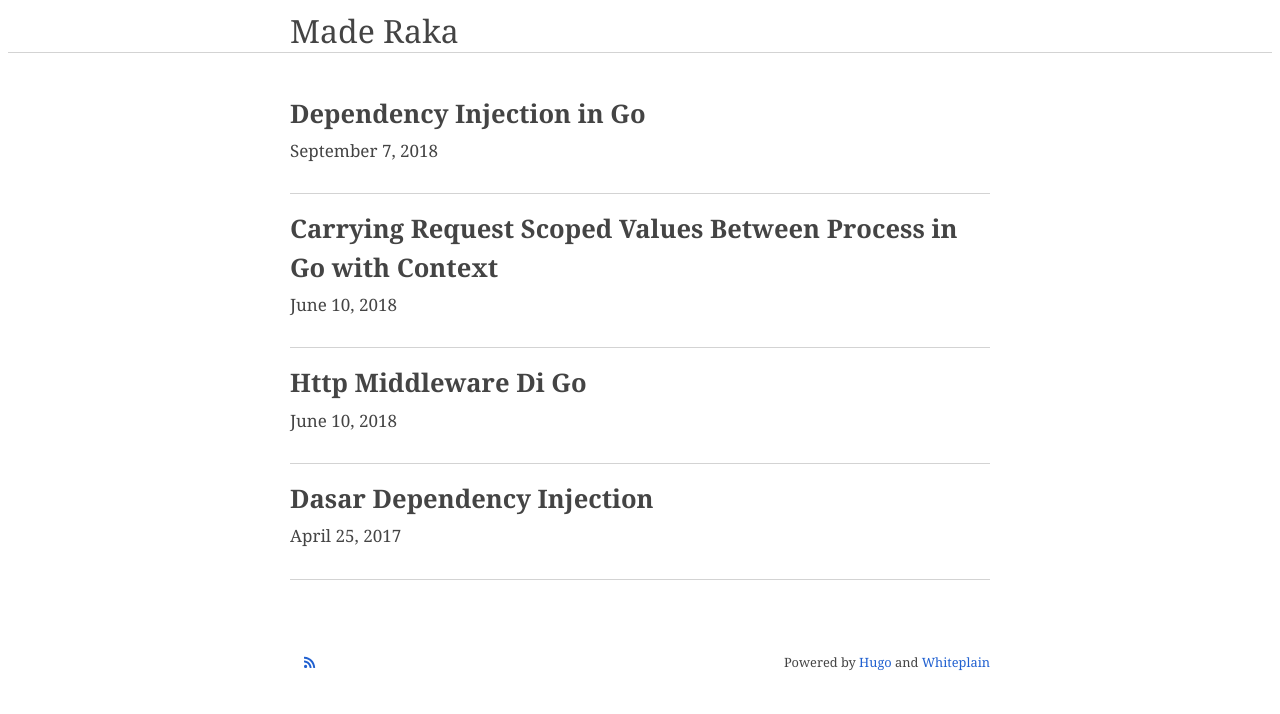
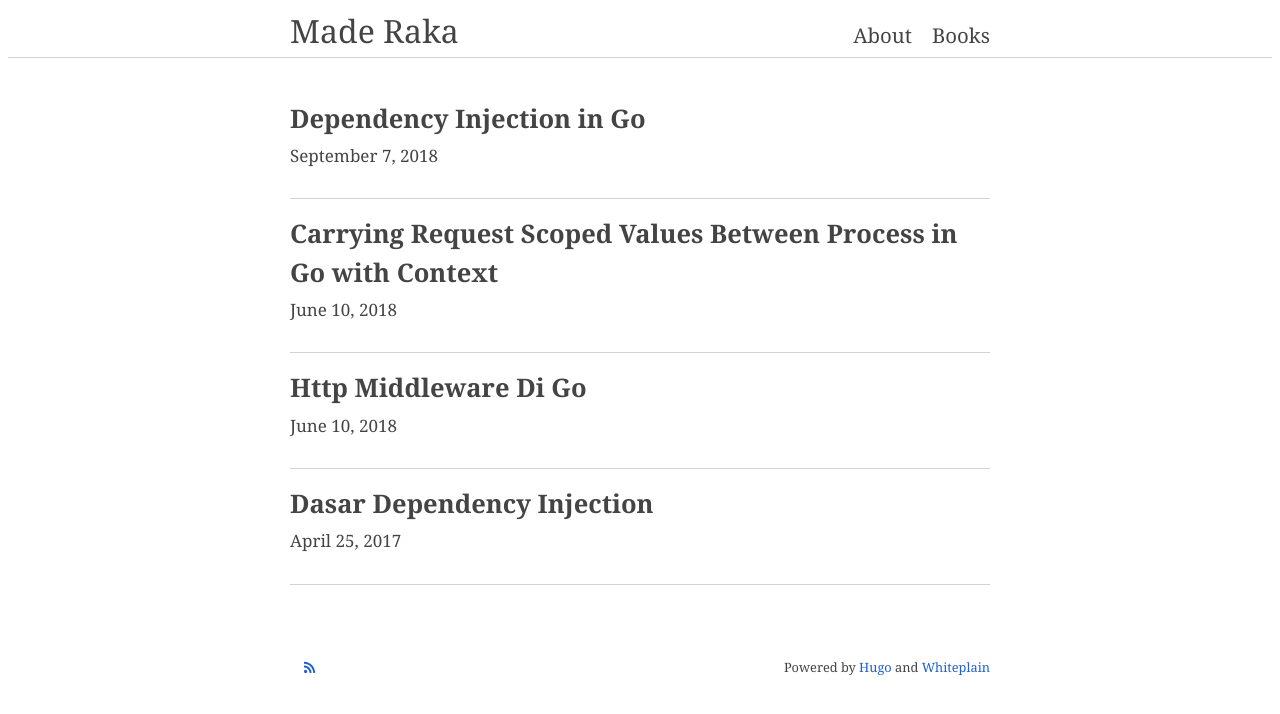
Before and after one commit to rakateja/rakateja.github.io, a plain HTML site: page index.html in a window 1280 px wide. Drawn offline with Linux system fonts and the light colour scheme.

Commit message:
rebuilding site Sab 02 Jan 2021 09:07:54  WIB

```diff
--- a/index.html
+++ b/index.html
@@ -11,7 +11,7 @@
   <meta property="og:url" content="http://example.org/" />
   <meta property="og:type" content="website" />
   <meta name="twitter:card" content="summary" />
-  <meta name="generator" content="Hugo 0.64.1" />
+  <meta name="generator" content="Hugo 0.68.3" />
   <link href="/index.xml" rel="alternate" type="application/rss+xml" title="Made Raka" />
   <link href="/index.xml" rel="feed" type="application/rss+xml" title="Made Raka" />
 
@@ -30,6 +30,8 @@
   <nav class="site-navi">
     <h1 class="site-title"><a href="/">Made Raka</a></h1>
     <ul class="site-navi-items">
+      <li class="site-navi-item-about"><a href="/about/" title="About">About</a></li>
+      <li class="site-navi-item-books"><a href="/books/" title="Books">Books</a></li>
     </ul>
   </nav>
 </header>
```
Also changed, not shown: 404.html (+3 -1 lines), categories/index.html (+3 -1 lines), posts/carrying-request-scoped-values-between-process-in-go/index.html (+3 -1 lines), posts/dasar-dependency-injection/index.html (+3 -1 lines), posts/dependency-injection-in-go/index.html (+3 -1 lines), posts/http-middleware-di-go/index.html (+3 -1 lines), posts/index.html (+3 -1 lines), tags/index.html (+3 -1 lines).
